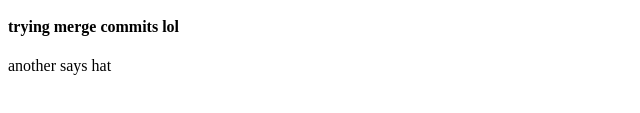
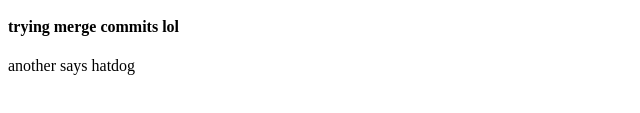
Before and after one commit to TEAM-7-SAD/team7-sem-versioning, a website: page button.html in a window 1280 px wide. Shown: the part 215-328 px from the top of the page, 0-640 px from the left. Drawn offline with Linux system fonts and the light colour scheme.

Commit message:
fix: hatdog2

```diff
--- a/button.html
+++ b/button.html
@@ -12,6 +12,6 @@
     <h2>did something</h2>
     <h3>trying squash</h3>
     <h4>trying merge commits lol</h4>
-    <p>another says hat</p>
+    <p>another says hatdog</p>
   </body>
 </html>
```
